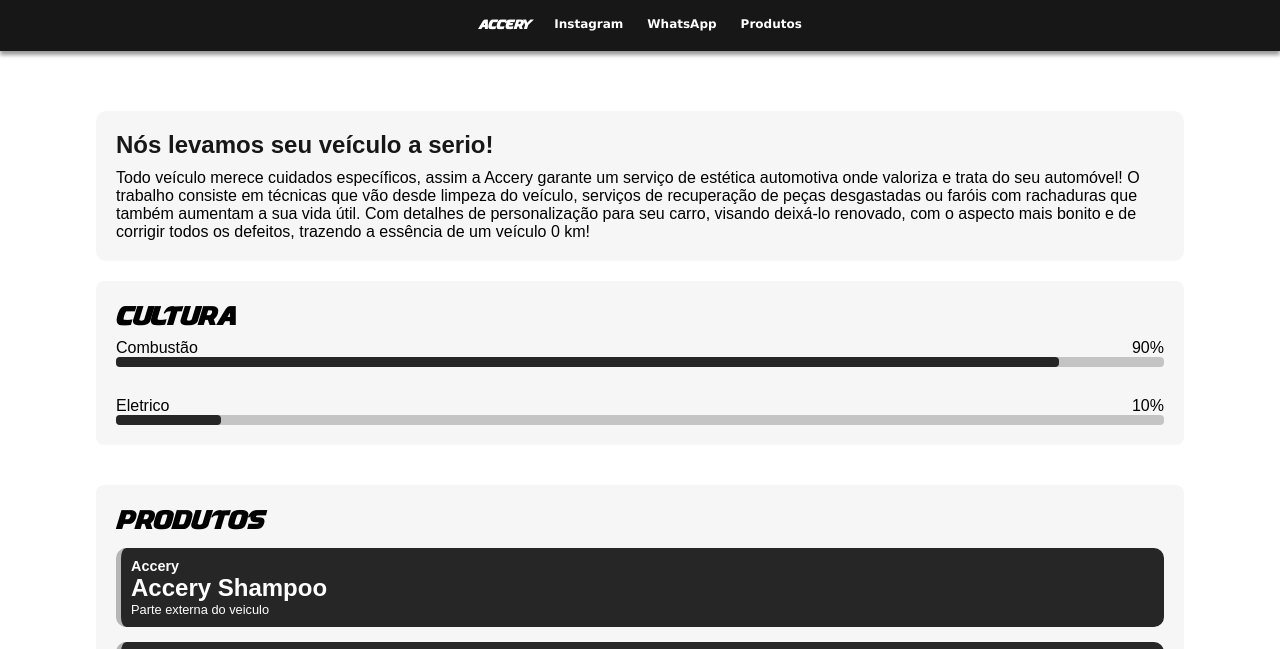
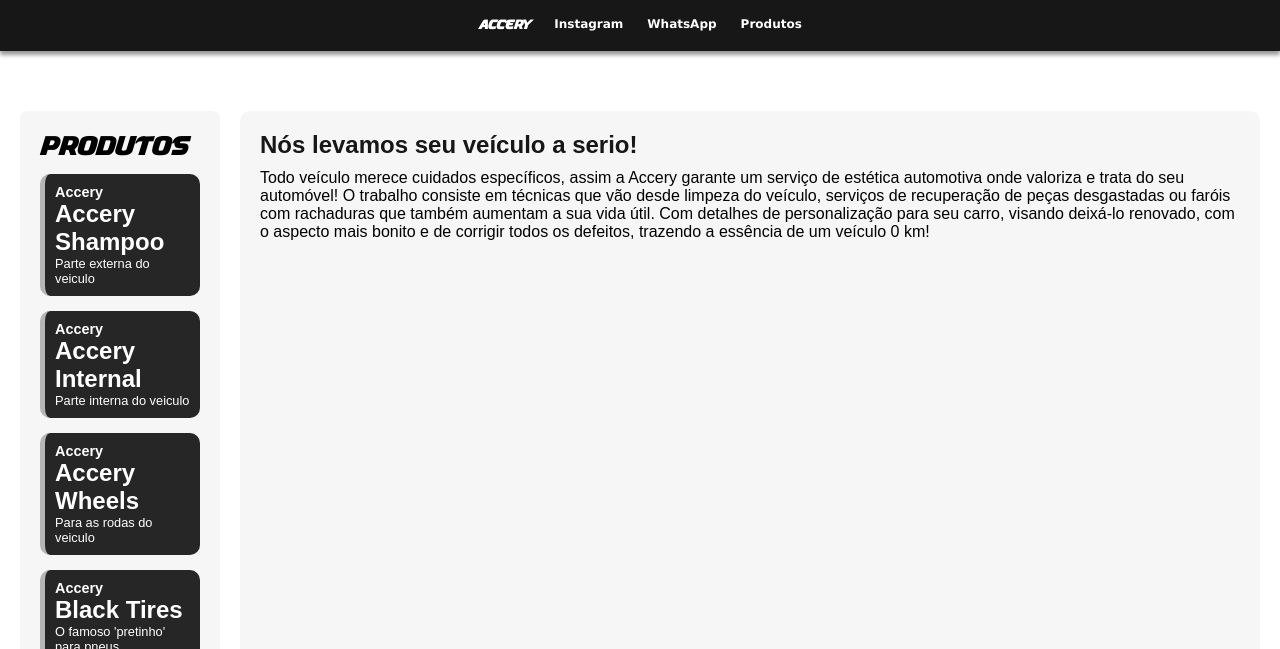
Before and after one commit to VwrDev/projeto-accery, a plain HTML site: page framework 004/index.html in a window 1280 px wide. Shown: the part 130-779 px from the top of the page. Drawn offline with Linux system fonts and the light colour scheme.

Commit message:
Update mobile.css

```diff
--- a/framework 004/style/mobile.css
+++ b/framework 004/style/mobile.css
@@ -216,3 +216,32 @@ article {
     color: white;
     font-size: 0.8em;
 }
+
+@media screen and (min-width:768px) {
+
+    main {
+        grid-template-columns: auto 200px 1fr auto;
+        grid-template-rows: 1fr 1fr 1fr 1fr;
+    }
+
+    section#texto {
+        grid-column: 3/4;
+        grid-row: 1/2;
+    }
+
+    article#cultura {
+        grid-column: 3/4;
+    }
+
+    article#cultura {
+        grid-column: 3/4;
+    }
+
+    article#produtos {
+        grid-column: 2/3;
+        grid-row: 1/2;
+        height: fit-content;
+        position: sticky;
+        top: 65px;
+    }
+}
```
